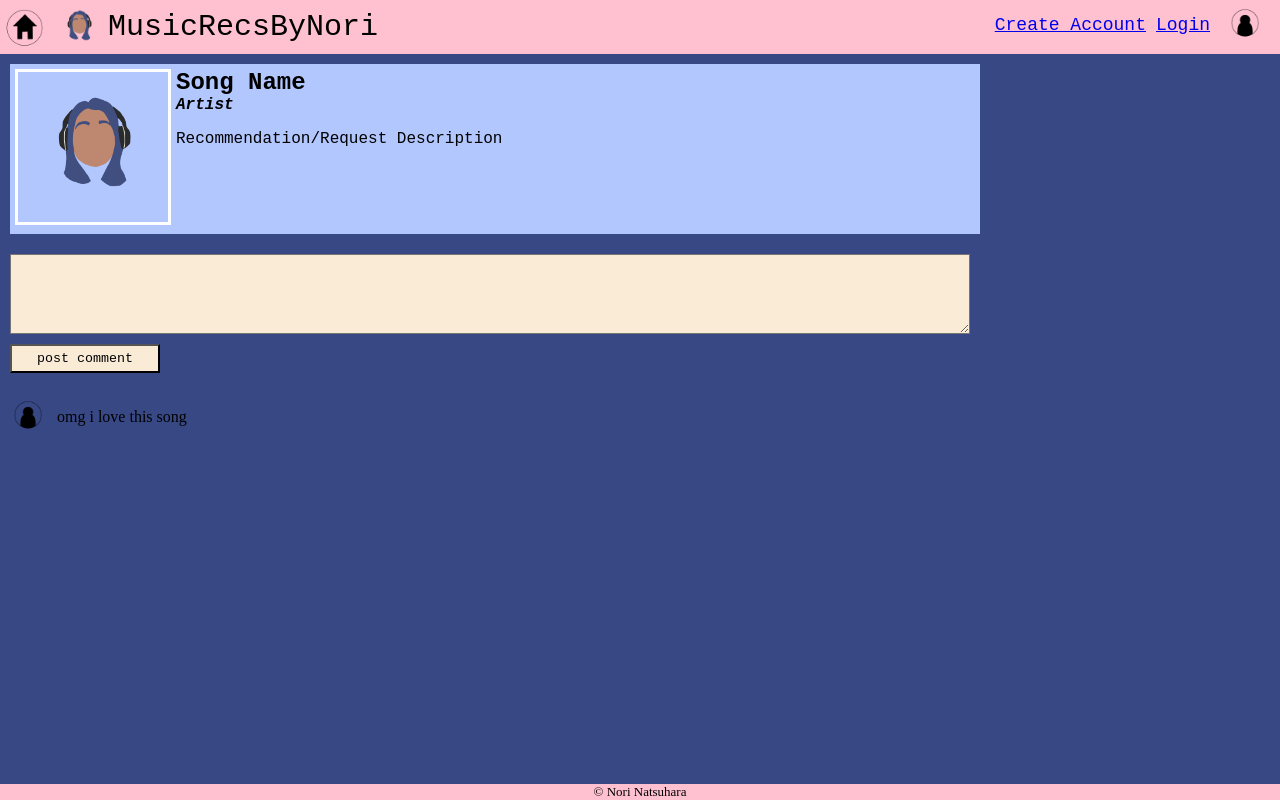
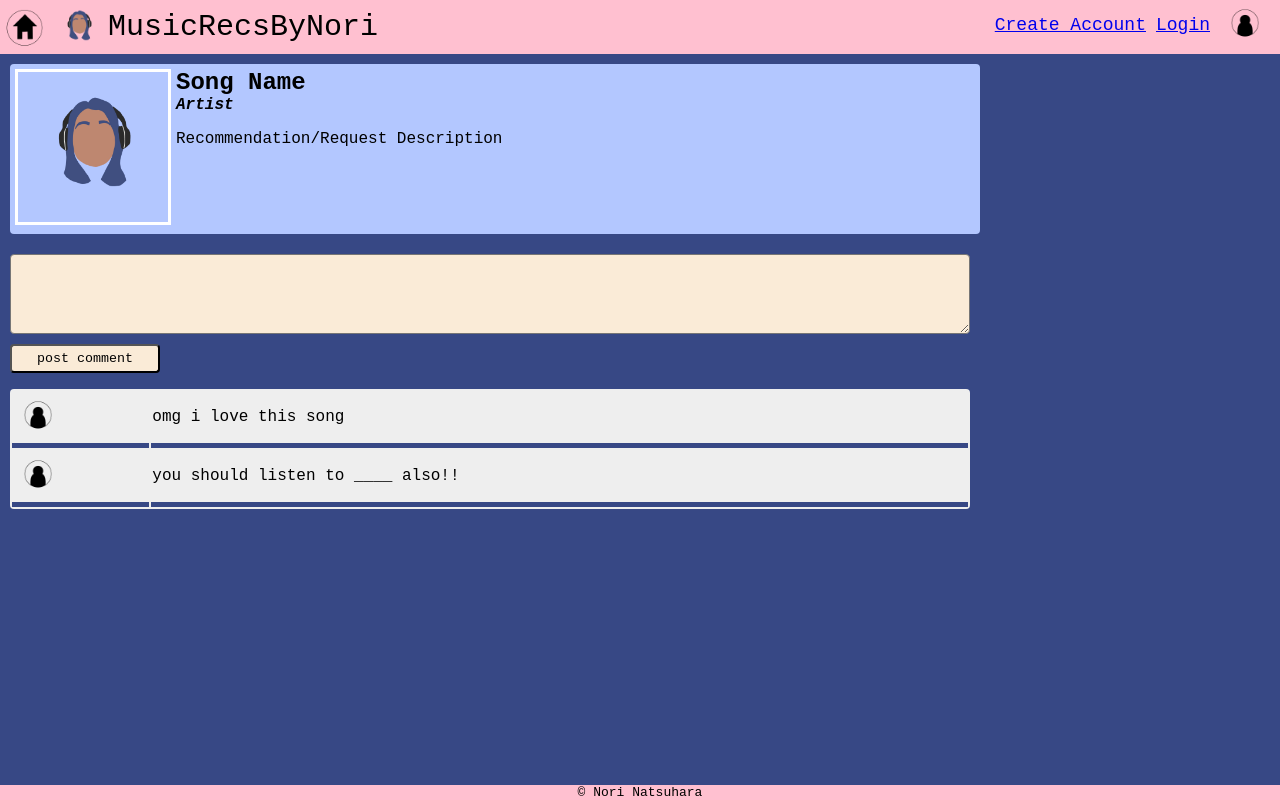
Before and after one commit to norinats/musicrecsbynori, a PHP site: page /comments.php in a window 1280 px wide. Run offline with PHP 8.4, Linux system fonts and the light colour scheme.

Commit message:
styled comments

```diff
--- a/comments.php
+++ b/comments.php
@@ -20,6 +20,6 @@
 
         <table class="comments-table">
             <tr><td><img src="images/profile_icon.png" alt="profile-pic"></td><td>omg i love this song</td></tr>
-
+            <tr><td><img src="images/profile_icon.png" alt="profile-pic"></td><td>you should listen to ____ also!!</td></tr>
         </table>
     <?php require_once "footer.php"; ?>
--- a/createAccount.php
+++ b/createAccount.php
@@ -2,6 +2,7 @@
 	<head>
 		<link rel="icon" type="image/png" href="images/favicon.png">
 		<link rel="stylesheet" type="text/css" href="css/login.css">
+		<link rel="stylesheet" type="text/css" href="css/footer.css">
 	</head>
 
 	<body>
@@ -29,5 +30,4 @@
 				</ul>
 			</div>
 		</div>
-	</body>
-</html>
+		<?php require_once "footer.php"?>
--- a/css/comments.css
+++ b/css/comments.css
@@ -10,6 +10,7 @@ form {
 textarea, input {
     font-family: 'Courier New', Courier, monospace;
     background-color: antiquewhite;
+    border-radius: 4px;
 }
 
 textarea {
@@ -31,6 +32,7 @@ input[type=submit] {
     padding: 5px;
     min-height: 160px;
     max-width: 75%;
+    border-radius: 4px;
 }
 
 .song-profile h4 {
@@ -54,3 +56,16 @@ input[type=submit] {
     height: 50px;
     width: 50px;
 }
+
+.comments-table {
+    font-family: 'Courier New', Courier, monospace;
+    background-color: #EEEEEE;
+    margin: 10px;
+    border-radius: 4px;
+    width: 75%;
+}
+
+.comments-table td {
+    border-bottom: 5px solid #374885;
+    border-collapse: collapse;
+}
--- a/css/footer.css
+++ b/css/footer.css
@@ -6,4 +6,5 @@
     font-size: small;
     left: 0;
     bottom: 0;
+    font-family: 'Courier New', Courier, monospace;
 }
--- a/login.php
+++ b/login.php
@@ -2,6 +2,7 @@
 	<head>
 		<link rel="icon" type="image/png" href="images/favicon.png">
 		<link rel="stylesheet" type="text/css" href="css/login.css">
+		<link rel="stylesheet" type="text/css" href="css/footer.css">
 	</head>
 
 	<body>
@@ -30,7 +31,4 @@
 			</div>
 		</div>
 
-	</body>
-
-
-</html>
+<?php require_once "footer.php"?>
```
